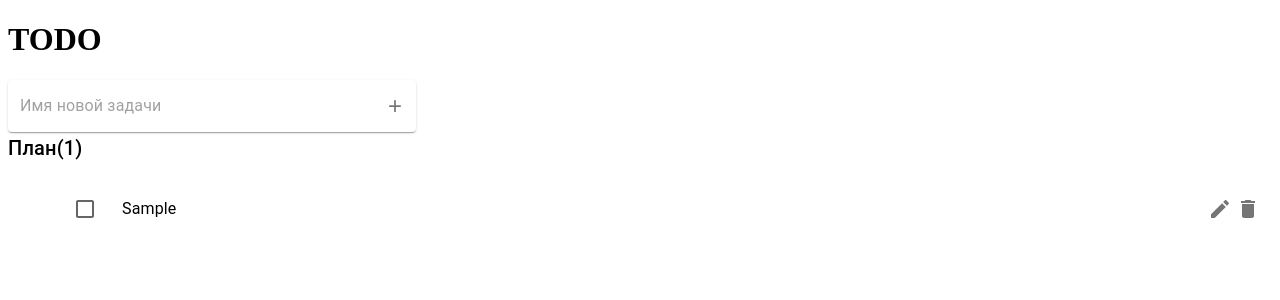
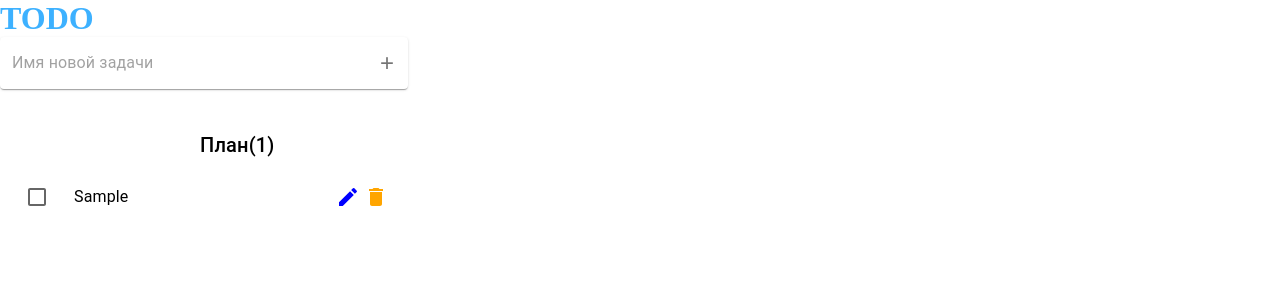
Before and after one commit to KISdev0/TODO-react, a React (Vite) app: page / in a window 1280 px wide. Both pictures are taken after typing "Sample" into the empty fields and a click on the button "search". Shown: the top 300 px of the page. Built offline with nearby package versions, Linux system fonts and the light colour scheme.

Commit message:
сделали добавление задачи при нажатии на энтер, добавили немного стилей, сделали порядок добавления

```diff
--- a/src/App.module.css
+++ b/src/App.module.css
@@ -0,0 +1,9 @@
+*,
+html {
+  margin: 0;
+  padding: 0;
+}
+
+.header {
+  color: rgb(61, 177, 255);
+}
--- a/src/App.tsx
+++ b/src/App.tsx
@@ -8,7 +8,10 @@ import { TodoList } from "./ui/TodoList/TodoList";
 export function App() {
   const [todos, setToDos] = useState<Todo[]>([]);
   const addTodo = (text: string) => {
-    setToDos([...todos, { id: Date.now(), text: text, completed: false }]);
+    setToDos([
+      ...todos,
+      { id: Date.now(), text: text, completed: false, completedAt: 0 },
+    ]);
   };
 
   const deleteTodo = (id: number) => {
@@ -18,7 +21,13 @@ export function App() {
   const toggleTodo = (id: number) => {
     setToDos(
       todos.map((todo) =>
-        todo.id === id ? { ...todo, completed: !todo.completed } : todo
+        todo.id === id
+          ? {
+              ...todo,
+              completed: !todo.completed,
+              completedAt: !todo.completed ? Date.now() : 0,
+            }
+          : todo
       )
     );
   };
--- a/src/Types.tsx
+++ b/src/Types.tsx
@@ -2,6 +2,7 @@ export interface Todo {
   id: number;
   text: string;
   completed: boolean;
+  completedAt: number;
 }
 
 export interface TextFieldProps {
--- a/src/ui/TextField/TextField.tsx
+++ b/src/ui/TextField/TextField.tsx
@@ -1,4 +1,3 @@
-import * as React from "react";
 import Paper from "@mui/material/Paper";
 import InputBase from "@mui/material/InputBase";
 import IconButton from "@mui/material/IconButton";
@@ -14,17 +13,33 @@ export function TextField({ add }: TextFieldProps) {
     }
     setText("");
   };
+
+  const handleKeyDown = (e: React.KeyboardEvent) => {
+    if (e.key === "Enter") {
+      e.preventDefault();
+      handleAddTodo();
+    }
+  };
+
   return (
     <Paper
       component="form"
-      sx={{ p: "2px 4px", display: "flex", alignItems: "center", width: 400 }}
+      sx={{
+        p: "2px 4px",
+        display: "flex",
+        alignItems: "center",
+        width: 400,
+        mb: "40px",
+      }}
+      onSubmit={(e) => e.preventDefault()}
     >
       <InputBase
         value={text}
         onChange={(e) => setText(e.target.value)}
-        sx={{ ml: 1, flex: 1 }}
+        sx={{ ml: 1, flex: 1, width: "400px" }}
         placeholder="Имя новой задачи"
         inputProps={{ "aria-label": "Имя новой задачи" }}
+        onKeyDown={handleKeyDown}
       />
       <IconButton
         type="button"
--- a/src/ui/TodoItem/TodoItem.tsx
+++ b/src/ui/TodoItem/TodoItem.tsx
@@ -36,10 +36,18 @@ export const TodoItem = ({
       secondaryAction={
         isEditing ? (
           <>
-            <IconButton aria-label="Сохранить" onClick={handleEdit}>
+            <IconButton
+              sx={{ color: "blue" }}
+              aria-label="Сохранить"
+              onClick={handleEdit}
+            >
               <Check />
             </IconButton>
-            <IconButton aria-label="Закрыть" onClick={handleCancel}>
+            <IconButton
+              sx={{ color: "orange" }}
+              aria-label="Закрыть"
+              onClick={handleCancel}
+            >
               <Close />
             </IconButton>
           </>
@@ -49,6 +57,7 @@ export const TodoItem = ({
               edge="end"
               onClick={() => setIsEditing(true)}
               aria-label="Редактировать"
+              sx={{ color: "blue" }}
             >
               <Edit />
             </IconButton>
@@ -56,6 +65,7 @@ export const TodoItem = ({
               edge="end"
               onClick={() => onDelete(todo.id)}
               aria-label="Удалить"
+              sx={{ color: "orange" }}
             >
               <Delete />
             </IconButton>
--- a/src/ui/TodoList/TodoList.tsx
+++ b/src/ui/TodoList/TodoList.tsx
@@ -9,16 +9,23 @@ export const TodoList = ({
   onEdit,
 }: TodoListProps) => {
   const activeTodos = todos.filter((todo) => !todo.completed);
-  const completedTodos = todos.filter((todo) => todo.completed);
+  const completedTodos = todos
+    .filter((todo) => todo.completed)
+    .sort((a, b) => b.completedAt - a.completedAt);
 
   return (
     <Box>
       {activeTodos.length > 0 && (
         <Box>
-          <Typography variant="h6" component="h2" gutterBottom>
+          <Typography
+            sx={{ ml: "200px" }}
+            variant="h6"
+            component="h2"
+            gutterBottom
+          >
             План({activeTodos.length})
           </Typography>
-          <ul>
+          <ul style={{ width: "400px" }}>
             {activeTodos.map((todo) => (
               <TodoItem
                 key={todo.id}
@@ -33,10 +40,15 @@ export const TodoList = ({
       )}
       {completedTodos.length > 0 && (
         <Box>
-          <Typography variant="h6" component="h2" gutterBottom>
+          <Typography
+            sx={{ ml: "200px" }}
+            variant="h6"
+            component="h2"
+            gutterBottom
+          >
             Готово({completedTodos.length})
           </Typography>
-          <ul>
+          <ul style={{ width: "400px" }}>
             {completedTodos.map((todo) => (
               <TodoItem
                 key={todo.id}
```
